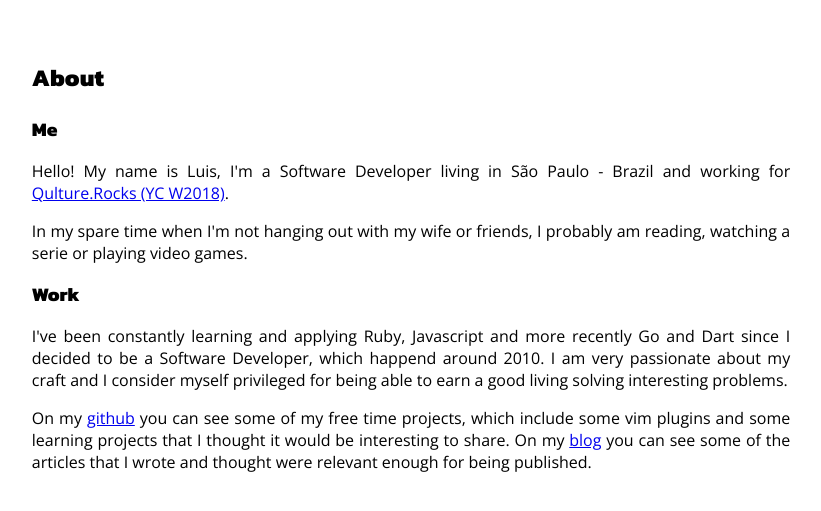
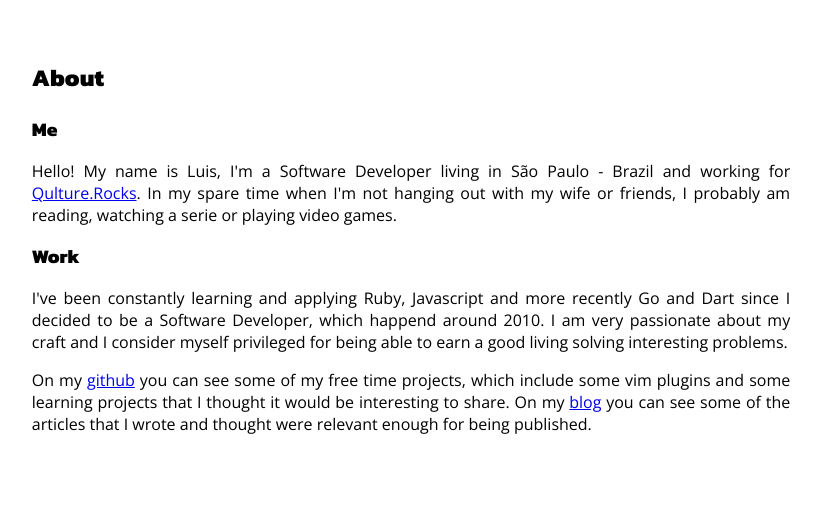
Before and after one commit to lfv89/lfv89.github.io, a Jekyll site: the page built from _pages/about.html, in a window 1280 px wide. Shown: the top 511 px of the page, without its empty margins (229-1050 px from the left). Built offline with Jekyll 4.4.1, drawn with Linux system fonts in a browser that asks for light colours; a style sheet for code colours, icons or effects is not loaded.

```diff
--- a/_config.yml
+++ b/_config.yml
@@ -15,7 +15,7 @@ me:
     linkedin: https://br.linkedin.com/in/lfv89
 
 employer:
-  name: Qulture.Rocks (YC W2018)
+  name: Qulture.Rocks
   url: https://qulture.rocks
 
 collections:
--- a/_pages/about.html
+++ b/_pages/about.html
@@ -8,9 +8,7 @@ permalink: about.html
 
 <h2>Me</h2>
 
-<p>Hello! My name is Luis, I'm a {{ site.me.occupation }} living in {{ site.me.location }} and working for <a href="{{ site.employer.url }}">{{ site.employer.name }}</a></i>.
-
-<p>In my spare time when I'm not hanging out with my wife or friends, I probably am reading, watching a serie or playing video games.</p>
+<p>Hello! My name is Luis, I'm a {{ site.me.occupation }} living in {{ site.me.location }} and working for <a href="{{ site.employer.url }}">{{ site.employer.name }}</a></i>. In my spare time when I'm not hanging out with my wife or friends, I probably am reading, watching a serie or playing video games.</p>
 
 <h2>Work</h2>
 
```
